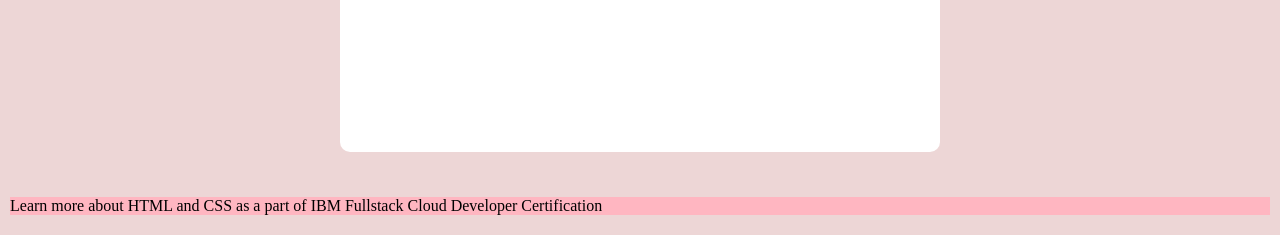
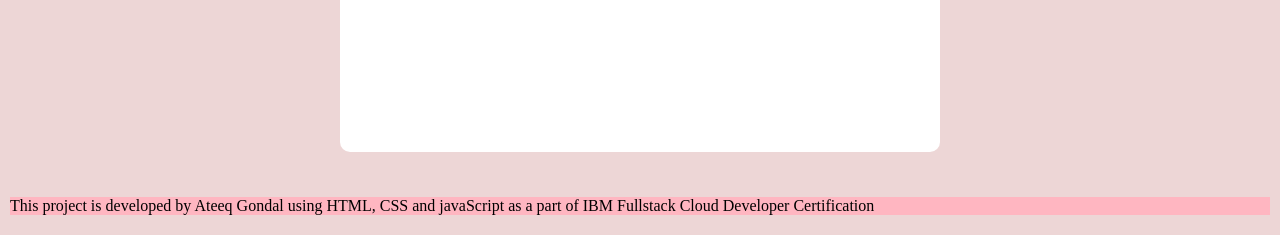
Before and after one commit to ateeqgondal1/Unit-Convertor, a plain HTML site: page index.html in a window 1280 px wide. Shown: the part 1356-1591 px from the top of the page. Drawn offline with Linux system fonts and the light colour scheme.

Commit message:
Update index.html

```diff
--- a/index.html
+++ b/index.html
@@ -126,6 +126,6 @@
       </a>
     </div>
 
-    <footer>Learn more about HTML and CSS as a part of IBM Fullstack Cloud Developer Certification</footer>
+    <footer>This project is developed by Ateeq Gondal using HTML, CSS and javaScript as a part of IBM Fullstack Cloud Developer Certification</footer>
   </body>
 </html>
```
